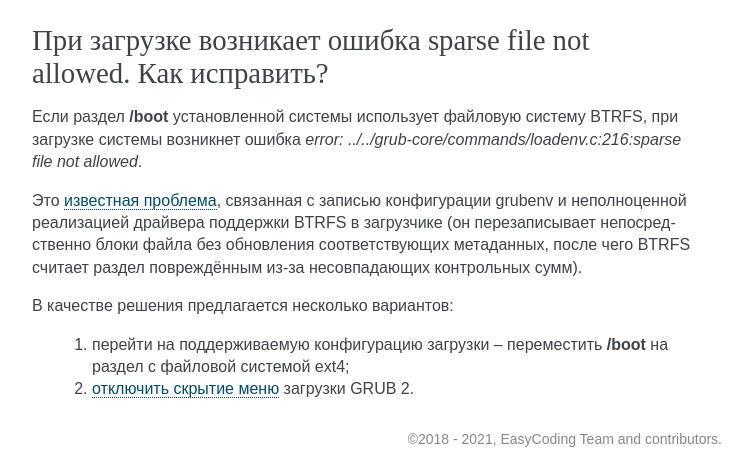
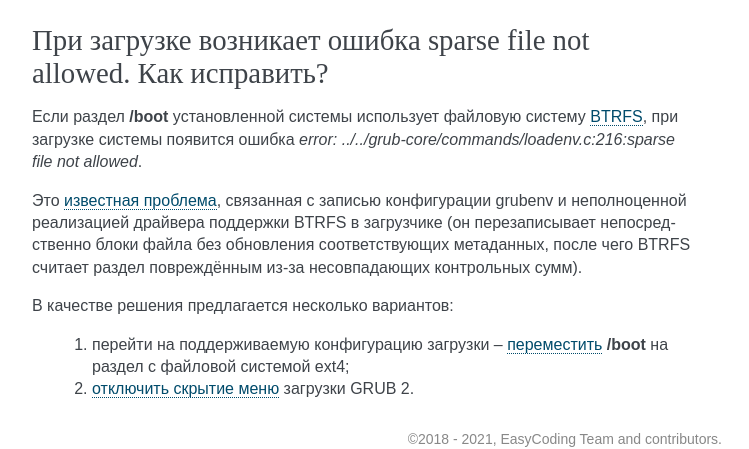
Before and after one commit to RussianFedora/FAQ, a Sphinx documentation site: the page built from source/tips-and-tricks.rst, in a window 1280 px wide and 900 px high, scrolled down 10343 px. Shown: the part 423-872 px from the top of the window, without its empty margins (388-1137 px from the left). Built offline with Sphinx 7.4.7, drawn with Linux system fonts in a browser that asks for light colours; comment, search, counter and statistics services are not loaded.

Commit message:
Updated grub-sparse-not-allowed question.

```diff
--- a/source/tips-and-tricks.rst
+++ b/source/tips-and-tricks.rst
@@ -590,17 +590,17 @@ SWF файл -- это исполняемый файл формата Adobe Flas
 
 Изменения вступят в силу при следующем монтировании.
 
-.. index:: grub, boot, bootloader, workaround, issue
+.. index:: grub, boot, bootloader, workaround, issue, btrfs, ext4
 .. _grub-sparse-not-allowed:
 
 При загрузке возникает ошибка sparse file not allowed. Как исправить?
 ==========================================================================
 
-Если раздел **/boot** установленной системы использует файловую систему BTRFS, при загрузке системы возникнет ошибка *error: ../../grub-core/commands/loadenv.c:216:sparse file not allowed*.
+Если раздел **/boot** установленной системы использует файловую систему :ref:`BTRFS <fs-btrfs>`, при загрузке системы появится ошибка *error: ../../grub-core/commands/loadenv.c:216:sparse file not allowed*.
 
 Это `известная проблема <https://bugzilla.redhat.com/show_bug.cgi?id=1955901>`__, связанная с записью конфигурации grubenv и неполноценной реализацией драйвера поддержки BTRFS в загрузчике (он перезаписывает непосредственно блоки файла без обновления соответствующих метаданных, после чего BTRFS считает раздел повреждённым из-за несовпадающих контрольных сумм).
 
 В качестве решения предлагается несколько вариантов:
 
-  1. перейти на поддерживаемую конфигурацию загрузки -- переместить **/boot** на раздел с файловой системой ext4;
+  1. перейти на поддерживаемую конфигурацию загрузки -- :ref:`переместить <fedora-partitions>` **/boot** на раздел с файловой системой ext4;
   2. :ref:`отключить скрытие меню <grub-show>` загрузки GRUB 2.
```
